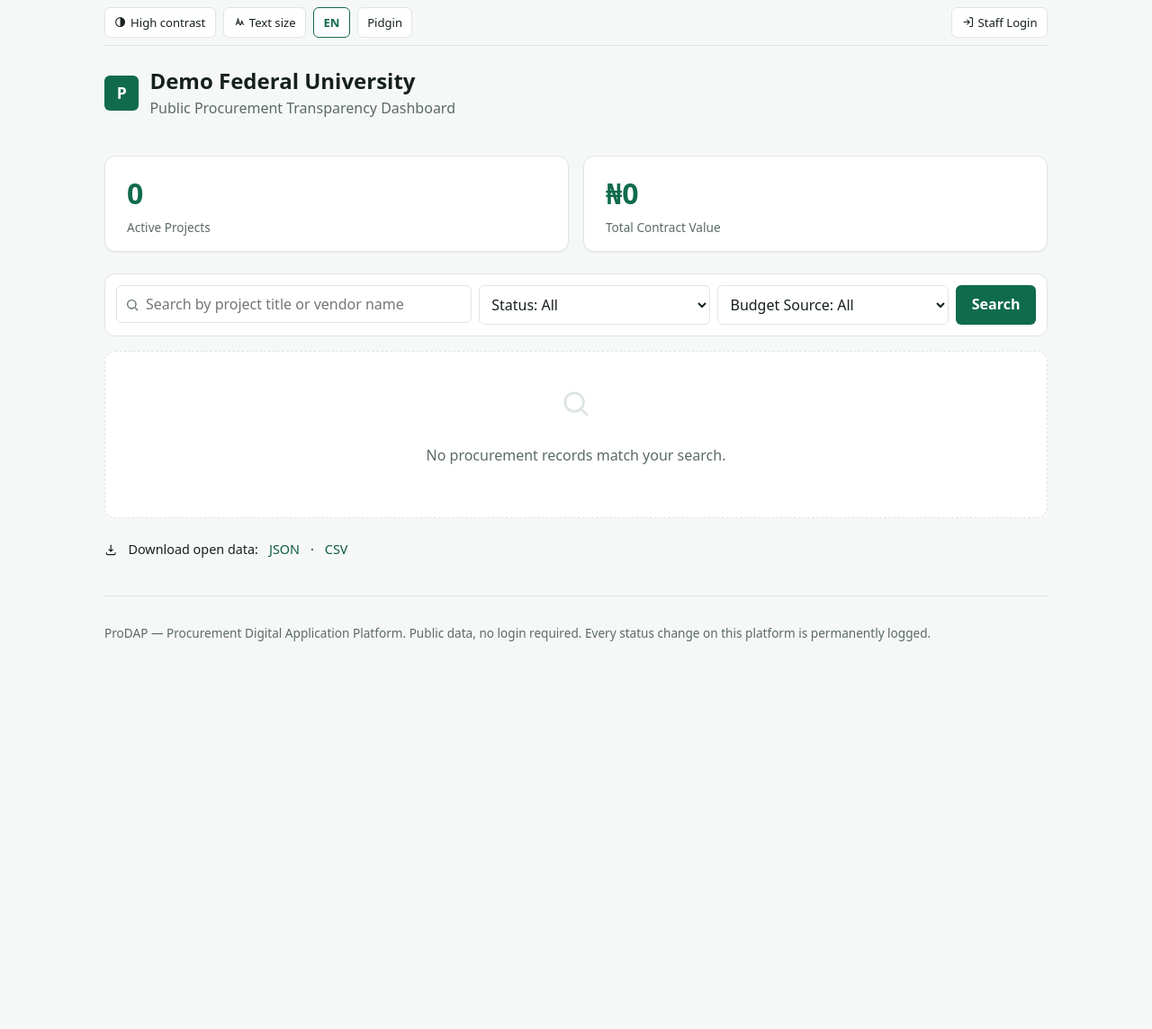
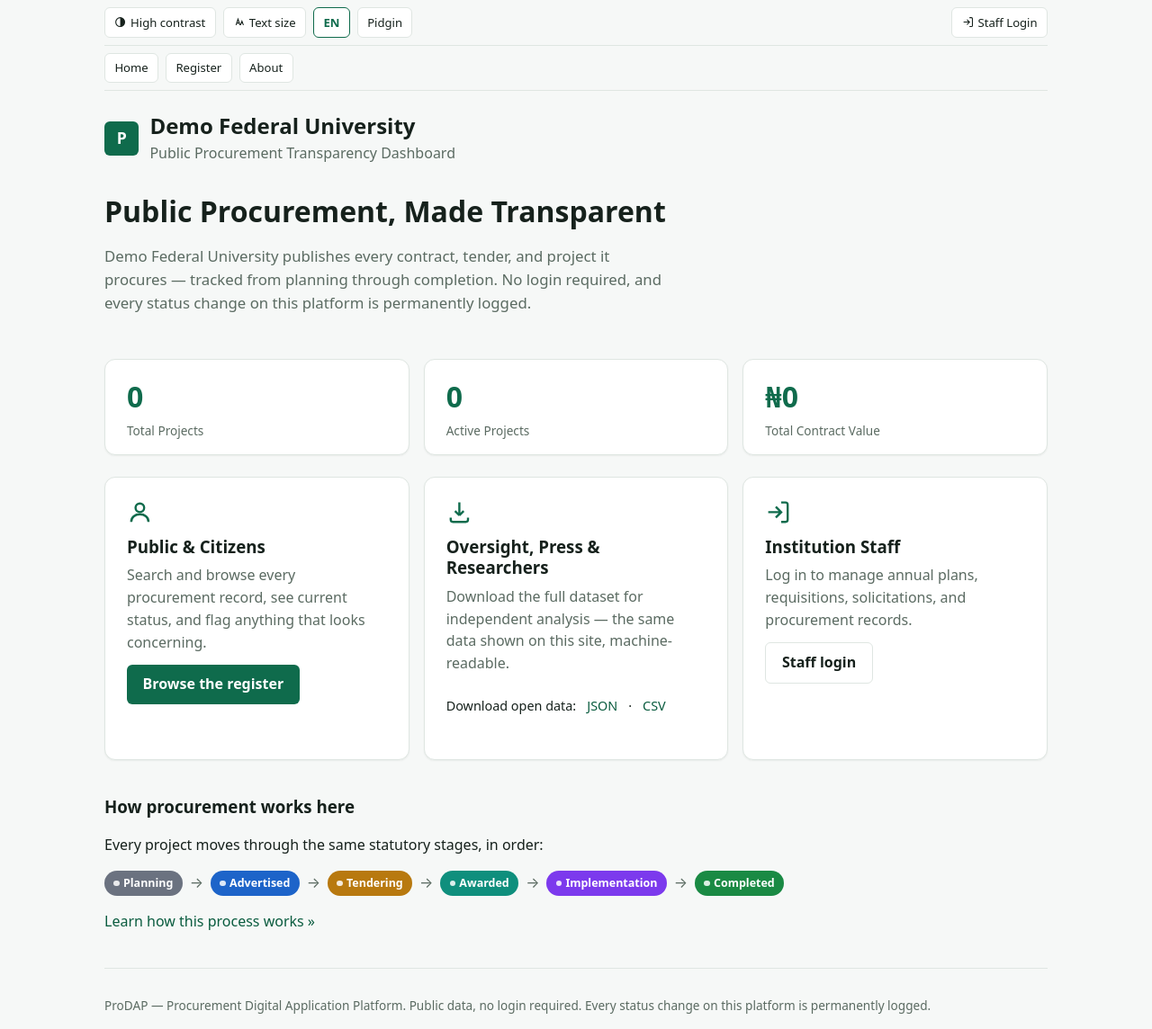
Before and after one commit to DonPuzo/prodap, a Django app: page / in a window 1280 px wide. Shown: the whole page at 90% size. Before the commit the page ends 713 px from the top, so only its background shows below. Run offline with Django 5.2, Linux system fonts and the light colour scheme; data that the repository does not hold is empty.

Commit message:
Add a real public homepage, split from the procurement register
The public front door was the raw records table with no explanation of
what ProDAP is or how to read a status badge. Split it: '/' is now a
landing page (hero, headline stats, audience-based entry points for
citizens/oversight/staff, a short "how procurement works" teaser) that
routes into the unchanged search/filter table, now at '/register/'. Added
a lightweight '/about/' page with a full status glossary and notes on
citizen flagging, accessibility, and open data. Modeled on NOCOPO's own
homepage pattern (audience-segmented entry points before raw data),
identified via research into comparable procurement transparency portals.

Co-Authored-By: Claude Sonnet 5 <noreply@anthropic.com>

```diff
--- a/procurement/static/procurement/css/style.css
+++ b/procurement/static/procurement/css/style.css
@@ -140,6 +140,46 @@ header.site-header .brand-mark {
 header.site-header h1 { margin: 0; font-size: 1.5em; color: var(--fg); }
 header.site-header h1 a { color: inherit; }
 header.site-header .tagline { color: var(--muted); margin: .2rem 0 0; }
+
+/* ---------- Landing page: hero ---------- */
+.hero { padding: var(--space-4) 0 var(--space-2); }
+.hero h2 { font-size: 2em; margin: 0 0 var(--space-2); color: var(--fg); }
+.hero-lead { color: var(--muted); max-width: 65ch; font-size: 1.05em; }
+
+/* ---------- Landing page: audience entry points ---------- */
+.audience-cards {
+  display: grid;
+  grid-template-columns: repeat(auto-fit, minmax(220px, 1fr));
+  gap: var(--space-4);
+  margin: var(--space-5) 0;
+}
+.audience-card {
+  border: 1px solid var(--border);
+  background: var(--surface);
+  border-radius: var(--radius-md);
+  padding: var(--space-5);
+  box-shadow: var(--shadow-sm);
+}
+.audience-card .icon { width: 1.8rem; height: 1.8rem; color: var(--color-primary); margin-bottom: var(--space-2); }
+.audience-card h3 { margin: 0 0 var(--space-2); }
+.audience-card p { color: var(--muted); margin: 0 0 var(--space-3); }
+
+/* ---------- Landing page: how procurement works ---------- */
+.steps-section { margin: var(--space-6) 0 var(--space-4); }
+.steps-list {
+  display: flex;
+  flex-wrap: wrap;
+  gap: var(--space-2);
+  list-style: none;
+  padding: 0;
+  margin: var(--space-3) 0;
+}
+.steps-list li { display: flex; align-items: center; }
+.steps-list li:not(:last-child)::after {
+  content: "\2192";
+  margin-left: var(--space-2);
+  color: var(--muted);
+}
 
 /* ---------- Stat cards ---------- */
 .stats { display: flex; gap: var(--space-4); margin: var(--space-5) 0; flex-wrap: wrap; }
--- a/procurement/urls.py
+++ b/procurement/urls.py
@@ -4,8 +4,10 @@ from django.urls import path
 from . import views
 
 urlpatterns = [
-    # Public dashboard — no auth, ever.
+    # Public pages — no auth, ever.
     path('', views.public_dashboard, name='public_dashboard'),
+    path('register/', views.public_register, name='public_register'),
+    path('about/', views.public_about, name='public_about'),
     path('projects/<uuid:pk>/', views.public_record_detail, name='public_record_detail'),
     path('projects/<uuid:pk>/flag/', views.flag_record, name='flag_record'),
     path('export/data.json', views.export_json, name='export_json'),
--- a/procurement/views.py
+++ b/procurement/views.py
@@ -78,7 +78,38 @@ ACTIVE_STATUSES = [
 ]
 
 
+def _headline_stats():
+    """Shared by the landing page and the register — same numbers, just
+    presented as a hook on one page and in context on the other."""
+    all_records = ProcurementRecord.objects.all()
+    active_count = all_records.filter(status__in=ACTIVE_STATUSES).count()
+    total_value = sum((r.display_cost or 0) for r in all_records)
+    total_count = all_records.count()
+    return active_count, total_value, total_count
+
+
 def public_dashboard(request):
+    """The landing page — explains what ProDAP is before showing any data.
+    The actual browsable register lives at public_register; this page's job
+    is orientation and audience-based routing (public/oversight/staff), not
+    search (see build prompt v2 section 7B / homepage research)."""
+    active_count, total_value, total_count = _headline_stats()
+    # Abandoned is a terminal exception, not a step in the normal sequence —
+    # excluded from the linear teaser here (the About page's glossary still
+    # covers every status, including Abandoned).
+    progress_statuses = [
+        (value, label) for value, label in ProcurementRecord.Status.choices
+        if value != ProcurementRecord.Status.ABANDONED
+    ]
+    return render(request, 'public/dashboard.html', {
+        'active_count': active_count,
+        'total_value': total_value,
+        'total_count': total_count,
+        'progress_statuses': progress_statuses,
+    })
+
+
+def public_register(request):
     records = ProcurementRecord.objects.select_related('law_profile').all()
 
     query = request.GET.get('q', '').strip()
@@ -93,14 +124,12 @@ def public_dashboard(request):
     if budget_source:
         records = records.filter(budget_source=budget_source)
 
-    all_records = ProcurementRecord.objects.all()
-    active_count = all_records.filter(status__in=ACTIVE_STATUSES).count()
-    total_value = sum((r.display_cost or 0) for r in all_records)
+    active_count, total_value, _ = _headline_stats()
 
     paginator = Paginator(records, 20)
     page = paginator.get_page(request.GET.get('page'))
 
-    return render(request, 'public/dashboard.html', {
+    return render(request, 'public/register.html', {
         'page': page,
         'query': query,
         'status': status,
@@ -109,6 +138,14 @@ def public_dashboard(request):
         'budget_source_choices': ProcurementRecord.BudgetSource.choices,
         'active_count': active_count,
         'total_value': total_value,
+    })
+
+
+def public_about(request):
+    """Static explainer + status glossary — reuses ProcurementRecord.Status
+    as the single source of truth rather than hardcoding the list again."""
+    return render(request, 'public/about.html', {
+        'status_choices': ProcurementRecord.Status.choices,
     })
 
 
--- a/templates/base.html
+++ b/templates/base.html
@@ -38,6 +38,11 @@
       </a>
     {% endif %}
   </div>
+  <div class="a11y-bar public-nav" aria-label="Site navigation">
+    <a href="{% url 'public_dashboard' %}">{{ ui.nav_home }}</a>
+    <a href="{% url 'public_register' %}">{{ ui.nav_register }}</a>
+    <a href="{% url 'public_about' %}">{{ ui.nav_about }}</a>
+  </div>
   {% if user.is_authenticated %}
   <div class="a11y-bar staff-nav" aria-label="Staff navigation">
     <a href="{% url 'staff_record_list' %}">Records</a>
--- a/templates/public/dashboard.html
+++ b/templates/public/dashboard.html
@@ -2,7 +2,16 @@
 {% load humanize %}
 {% block content %}
 
+<section class="hero">
+  <h2>{{ ui.hero_heading }}</h2>
+  <p class="hero-lead">{{ tenant_name }} {{ ui.hero_lead }}</p>
+</section>
+
 <div class="stats">
+  <div class="stat-card">
+    <div class="value">{{ total_count }}</div>
+    <div class="label">{{ ui.total_projects }}</div>
+  </div>
   <div class="stat-card">
     <div class="value">{{ active_count }}</div>
     <div class="label">{{ ui.active_projects }}</div>
@@ -13,73 +22,38 @@
   </div>
 </div>
 
-<form class="filters" method="get">
-  <div class="search-field">
-    <svg class="icon" viewBox="0 0 24 24"><circle cx="11" cy="11" r="7"/><path d="m21 21-4.3-4.3"/></svg>
-    <input type="text" name="q" value="{{ query }}" placeholder="{{ ui.search_placeholder }}">
+<div class="audience-cards">
+  <div class="audience-card">
+    <svg class="icon" viewBox="0 0 24 24"><circle cx="12" cy="8" r="4"/><path d="M4 21c0-4.4 3.6-7 8-7s8 2.6 8 7"/></svg>
+    <h3>{{ ui.audience_public_heading }}</h3>
+    <p>{{ ui.audience_public_body }}</p>
+    <a class="btn" href="{% url 'public_register' %}">{{ ui.audience_public_cta }}</a>
   </div>
-  <select name="status">
-    <option value="">{{ ui.status }}: {{ ui.all }}</option>
-    {% for value, label in status_choices %}
-      <option value="{{ value }}" {% if status == value %}selected{% endif %}>{{ label }}</option>
-    {% endfor %}
-  </select>
-  <select name="budget_source">
-    <option value="">{{ ui.budget_source }}: {{ ui.all }}</option>
-    {% for value, label in budget_source_choices %}
-      <option value="{{ value }}" {% if budget_source == value %}selected{% endif %}>{{ label }}</option>
-    {% endfor %}
-  </select>
-  <button class="btn" type="submit">{{ ui.search }}</button>
-</form>
-
-{% if page.object_list %}
-<p class="result-count">{{ page.paginator.count }} project{{ page.paginator.count|pluralize }} found</p>
-<table class="record-list">
-  <thead>
-    <tr>
-      <th>Title</th>
-      <th>{{ ui.department }}</th>
-      <th>{{ ui.budget_source }}</th>
-      <th>{{ ui.cost }}</th>
-      <th>{{ ui.status }}</th>
-    </tr>
-  </thead>
-  <tbody>
-    {% for record in page.object_list %}
-    <tr>
-      <td data-label="Title"><a class="title-link" href="{% url 'public_record_detail' record.id %}">{{ record.title }}</a></td>
-      <td data-label="{{ ui.department }}">{{ record.department }}</td>
-      <td data-label="{{ ui.budget_source }}">{{ record.budget_source }}</td>
-      <td data-label="{{ ui.cost }}">₦{{ record.display_cost|floatformat:0|intcomma }}</td>
-      <td data-label="{{ ui.status }}"><span class="badge badge-{{ record.status|lower }}">{{ record.status }}</span></td>
-    </tr>
-    {% endfor %}
-  </tbody>
-</table>
-
-{% if page.has_other_pages %}
-<nav class="page-nav">
-  <span>
-  {% if page.has_previous %}<a href="?page={{ page.previous_page_number }}&q={{ query }}&status={{ status }}&budget_source={{ budget_source }}">&laquo; Prev</a>{% endif %}
-  </span>
-  <span>Page {{ page.number }} of {{ page.paginator.num_pages }}</span>
-  <span>
-  {% if page.has_next %}<a href="?page={{ page.next_page_number }}&q={{ query }}&status={{ status }}&budget_source={{ budget_source }}">Next &raquo;</a>{% endif %}
-  </span>
-</nav>
-{% endif %}
-
-{% else %}
-<div class="empty-state">
-  <svg class="icon" viewBox="0 0 24 24"><circle cx="11" cy="11" r="7"/><path d="m21 21-4.3-4.3"/></svg>
-  <p>{{ ui.no_records }}</p>
-</div>
-{% endif %}
-
-<div class="export-links">
-  <svg class="icon" viewBox="0 0 24 24"><path d="M12 3v12m0 0-4-4m4 4 4-4M4 17v2a2 2 0 0 0 2 2h12a2 2 0 0 0 2-2v-2"/></svg>
-  {{ ui.download_data }}: <a href="{% url 'export_json' %}">JSON</a> · <a href="{% url 'export_csv' %}">CSV</a>
+  <div class="audience-card">
+    <svg class="icon" viewBox="0 0 24 24"><path d="M12 3v12m0 0-4-4m4 4 4-4M4 17v2a2 2 0 0 0 2 2h12a2 2 0 0 0 2-2v-2"/></svg>
+    <h3>{{ ui.audience_oversight_heading }}</h3>
+    <p>{{ ui.audience_oversight_body }}</p>
+    <div class="export-links">
+      {{ ui.download_data }}: <a href="{% url 'export_json' %}">JSON</a> · <a href="{% url 'export_csv' %}">CSV</a>
+    </div>
+  </div>
+  <div class="audience-card">
+    <svg class="icon" viewBox="0 0 24 24"><path d="M15 3h4a2 2 0 0 1 2 2v14a2 2 0 0 1-2 2h-4M10 17l5-5-5-5M15 12H3"/></svg>
+    <h3>{{ ui.audience_staff_heading }}</h3>
+    <p>{{ ui.audience_staff_body }}</p>
+    <a class="btn btn-secondary" href="{% url 'staff_login' %}">{{ ui.audience_staff_cta }}</a>
+  </div>
 </div>
 
+<section class="steps-section">
+  <h3>{{ ui.how_it_works_heading }}</h3>
+  <p>{{ ui.how_it_works_intro }}</p>
+  <ol class="steps-list">
+    {% for value, label in progress_statuses %}
+    <li><span class="badge badge-{{ value|lower }}">{{ label }}</span></li>
+    {% endfor %}
+  </ol>
+  <p><a href="{% url 'public_about' %}">{{ ui.learn_more }} &raquo;</a></p>
+</section>
+
 {% endblock %}
--- a/templates/public/detail.html
+++ b/templates/public/detail.html
@@ -3,7 +3,7 @@
 {% block title %}{{ record.title }} — {{ tenant_name }}{% endblock %}
 {% block content %}
 
-<p><a href="{% url 'public_dashboard' %}">&laquo; {{ ui.back_to_dashboard }}</a></p>
+<p><a href="{% url 'public_register' %}">&laquo; {{ ui.back_to_register }}</a></p>
 
 <div class="detail-hero">
   <h2>{{ record.title }}</h2>
```
Also changed, not shown: procurement/i18n.py (+88 -0 lines), procurement/tests.py (+16 -1 lines), templates/public/about.html (added, +37 -0 lines), templates/public/register.html (added, +88 -0 lines).
